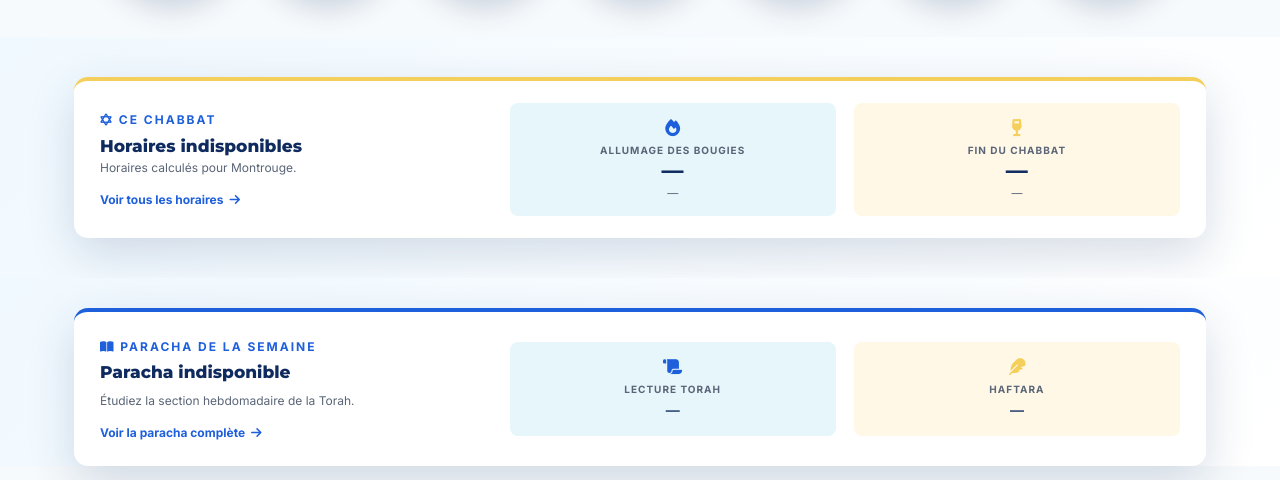
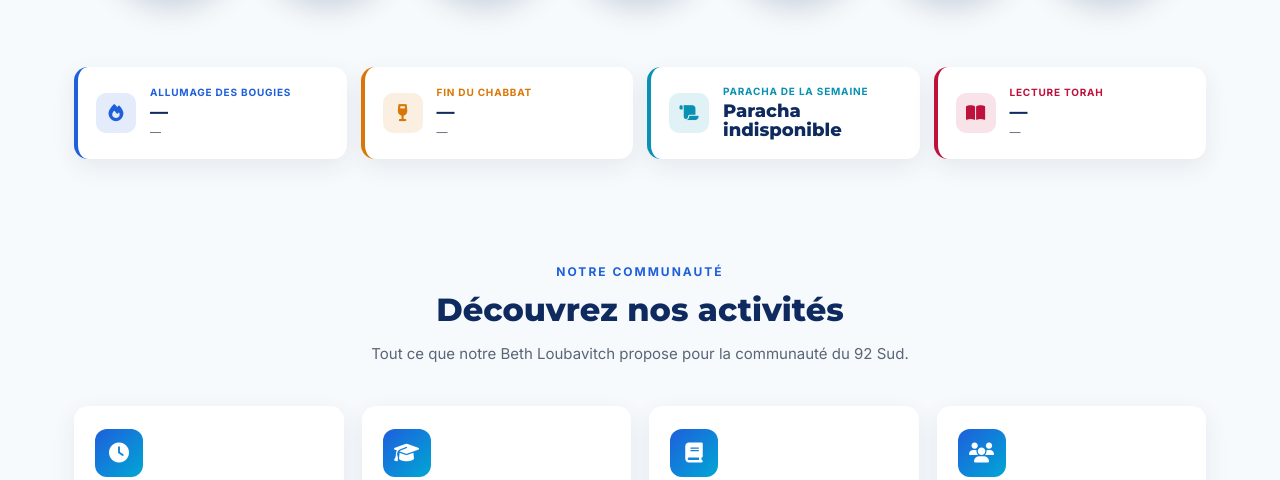
Before and after one commit to AmazingeventParis/loubavitch92sud, a plain HTML site: page index.html in a window 1280 px wide. Shown: the part 661-1141 px from the top of the page. Drawn offline with Linux system fonts and the light colour scheme; no server answers.

Commit message:
4 mini-cartes compactes (allumage, havdalah, paracha, torah) sur 1 ligne

```diff
--- a/index.html
+++ b/index.html
@@ -164,53 +164,42 @@
     </div>
   </section>
 
-  <!-- Shabbat widget -->
-  <section class="shabbat-widget-section">
+  <!-- 4 mini-cartes Chabbat / Paracha -->
+  <section class="minicards-section">
     <div class="container">
-      <div class="shabbat-widget" id="shabbat-widget">
-        <div class="shabbat-widget-intro">
-          <span class="eyebrow"><i class="fa-solid fa-star-of-david"></i> Ce Chabbat</span>
-          <h3 id="sw-parasha">Chargement…</h3>
-          <p>Horaires calculés pour Montrouge.</p>
-          <a href="horaires.html" class="shabbat-widget-link">Voir tous les horaires <i class="fa-solid fa-arrow-right"></i></a>
-        </div>
-        <div class="shabbat-widget-time">
-          <i class="fa-solid fa-fire"></i>
-          <span class="swt-label">Allumage des bougies</span>
-          <strong id="sw-candles">—</strong>
-          <span class="swt-date" id="sw-candles-date">—</span>
-        </div>
-        <div class="shabbat-widget-time">
-          <i class="fa-solid fa-wine-glass"></i>
-          <span class="swt-label">Fin du Chabbat</span>
-          <strong id="sw-havdalah">—</strong>
-          <span class="swt-date" id="sw-havdalah-date">—</span>
-        </div>
-      </div>
-    </div>
-  </section>
-
-  <!-- Paracha widget -->
-  <section class="paracha-widget-section">
-    <div class="container">
-      <div class="paracha-widget" id="paracha-widget">
-        <div class="paracha-widget-intro">
-          <span class="eyebrow"><i class="fa-solid fa-book-open"></i> Paracha de la semaine</span>
-          <h3 id="pw-name">Chargement…</h3>
-          <span class="hebrew-text" id="pw-he"></span>
-          <p>Étudiez la section hebdomadaire de la Torah.</p>
-          <a href="paracha.html">Voir la paracha complète <i class="fa-solid fa-arrow-right"></i></a>
-        </div>
-        <div class="paracha-widget-ref">
-          <i class="fa-solid fa-scroll"></i>
-          <span class="pwr-label">Lecture Torah</span>
-          <strong id="pw-torah">—</strong>
-        </div>
-        <div class="paracha-widget-ref">
-          <i class="fa-solid fa-feather"></i>
-          <span class="pwr-label">Haftara</span>
-          <strong id="pw-haftara">—</strong>
-        </div>
+      <div class="minicards-grid">
+        <a href="horaires.html" class="minicard" style="--mcc:#1e5fdc;">
+          <div class="minicard-icon"><i class="fa-solid fa-fire"></i></div>
+          <div class="minicard-body">
+            <span class="minicard-label">Allumage des bougies</span>
+            <strong id="sw-candles">—</strong>
+            <span class="minicard-sub" id="sw-candles-date">—</span>
+          </div>
+        </a>
+        <a href="horaires.html" class="minicard" style="--mcc:#d97706;">
+          <div class="minicard-icon"><i class="fa-solid fa-wine-glass"></i></div>
+          <div class="minicard-body">
+            <span class="minicard-label">Fin du Chabbat</span>
+            <strong id="sw-havdalah">—</strong>
+            <span class="minicard-sub" id="sw-havdalah-date">—</span>
+          </div>
+        </a>
+        <a href="paracha.html" class="minicard" style="--mcc:#0891b2;">
+          <div class="minicard-icon"><i class="fa-solid fa-scroll"></i></div>
+          <div class="minicard-body">
+            <span class="minicard-label">Paracha de la semaine</span>
+            <strong id="pw-name">—</strong>
+            <span class="minicard-sub hebrew-text" id="pw-he"></span>
+          </div>
+        </a>
+        <a href="paracha.html" class="minicard" style="--mcc:#be123c;">
+          <div class="minicard-icon"><i class="fa-solid fa-book-open"></i></div>
+          <div class="minicard-body">
+            <span class="minicard-label">Lecture Torah</span>
+            <strong id="pw-torah">—</strong>
+            <span class="minicard-sub" id="pw-haftara">—</span>
+          </div>
+        </a>
       </div>
     </div>
   </section>
@@ -396,14 +385,6 @@
         const items = data.items || [];
         const candles = items.find(it => it.category === 'candles');
         const havdalah = items.find(it => it.category === 'havdalah');
-        const parasha = items.find(it => it.category === 'parashat');
-        let parashaName = '';
-        if (parasha) parashaName = parasha.title.replace(/^(Parashat|Parachat|Parachah)\s+/i, '');
-        else if (candles && candles.memo) {
-          const m = candles.memo.match(/Parachah\s+(.+)/);
-          if (m) parashaName = m[1];
-        }
-        document.getElementById('sw-parasha').textContent = parashaName ? 'Parachat ' + parashaName : 'Chabbat';
         if (candles) {
           document.getElementById('sw-candles').textContent = fmtTime(candles.date);
           document.getElementById('sw-candles-date').textContent = fmtDate(candles.date);
--- a/style.css
+++ b/style.css
@@ -1938,6 +1938,83 @@ h1, h2, h3, h4 {
 .holiday-heb {
   font-size: 13px !important;
   color: var(--blue) !important;
+}
+
+/* === 4 Mini-cartes (Chabbat + Paracha) === */
+.minicards-section {
+  padding: 30px 0;
+}
+.minicards-grid {
+  display: grid;
+  grid-template-columns: repeat(4, 1fr);
+  gap: 14px;
+}
+.minicard {
+  --mcc: var(--blue);
+  display: flex;
+  align-items: center;
+  gap: 14px;
+  background: var(--white);
+  border-radius: var(--radius);
+  padding: 16px 18px;
+  box-shadow: var(--shadow);
+  border-left: 4px solid var(--mcc);
+  transition: all 0.25s;
+  text-decoration: none;
+  color: var(--text);
+}
+.minicard:hover {
+  transform: translateY(-3px);
+  box-shadow: var(--shadow-lg);
+  border-left-color: color-mix(in srgb, var(--mcc) 70%, black);
+}
+.minicard-icon {
+  width: 40px; height: 40px;
+  border-radius: 10px;
+  background: color-mix(in srgb, var(--mcc) 12%, white);
+  color: var(--mcc);
+  display: flex;
+  align-items: center;
+  justify-content: center;
+  font-size: 17px;
+  flex-shrink: 0;
+  transition: all 0.25s;
+}
+.minicard:hover .minicard-icon {
+  background: var(--mcc);
+  color: var(--white);
+  transform: rotate(-6deg);
+}
+.minicard-body { flex: 1; min-width: 0; }
+.minicard-label {
+  display: block;
+  font-size: 10px;
+  font-weight: 700;
+  color: var(--mcc);
+  text-transform: uppercase;
+  letter-spacing: 0.8px;
+  margin-bottom: 3px;
+}
+.minicard-body strong {
+  display: block;
+  font-family: 'Montserrat', sans-serif;
+  font-weight: 800;
+  font-size: 18px;
+  color: var(--navy);
+  line-height: 1.1;
+}
+.minicard-sub {
+  display: block;
+  font-size: 11px;
+  color: var(--text-soft);
+  margin-top: 2px;
+  text-transform: capitalize;
+}
+@media (max-width: 1000px) {
+  .minicards-grid { grid-template-columns: repeat(2, 1fr); }
+}
+@media (max-width: 500px) {
+  .minicards-grid { grid-template-columns: 1fr; }
 }
 
 /* === Homepage Shabbat widget === */
```
